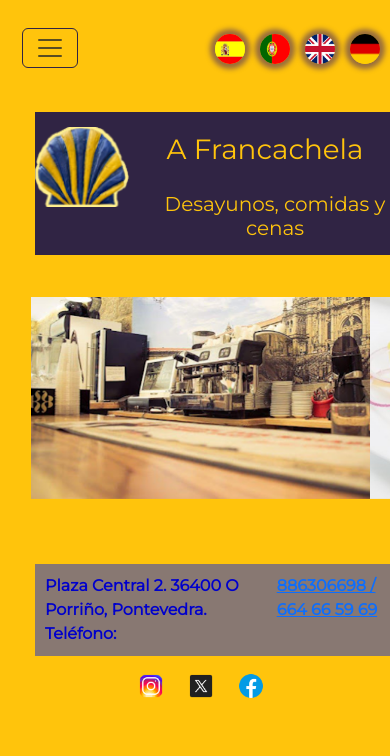
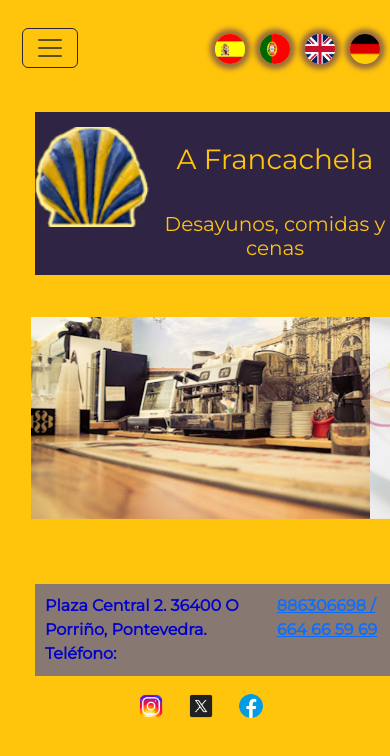
Before and after one commit to LuisHurtadoM/Francachela, a plain HTML site: page index.html in a window 390 px wide. Shown: the top 756 px of the page. Drawn offline with nearby package versions, Linux system fonts and the light colour scheme.

Commit message:
Posicion y size concha

```diff
--- a/estilos2a.css
+++ b/estilos2a.css
@@ -421,11 +421,11 @@ section.res{
     padding-top: 20px;
   }
   .identificador img{
-    width: 100px;
-    height: 80px;
+    width: 120px;
+    height: 100px;
     position: relative;
     bottom: -15px;
-    left: -35px;
+    left: -25px;
   }
 
   .flag .col-1 {
```
